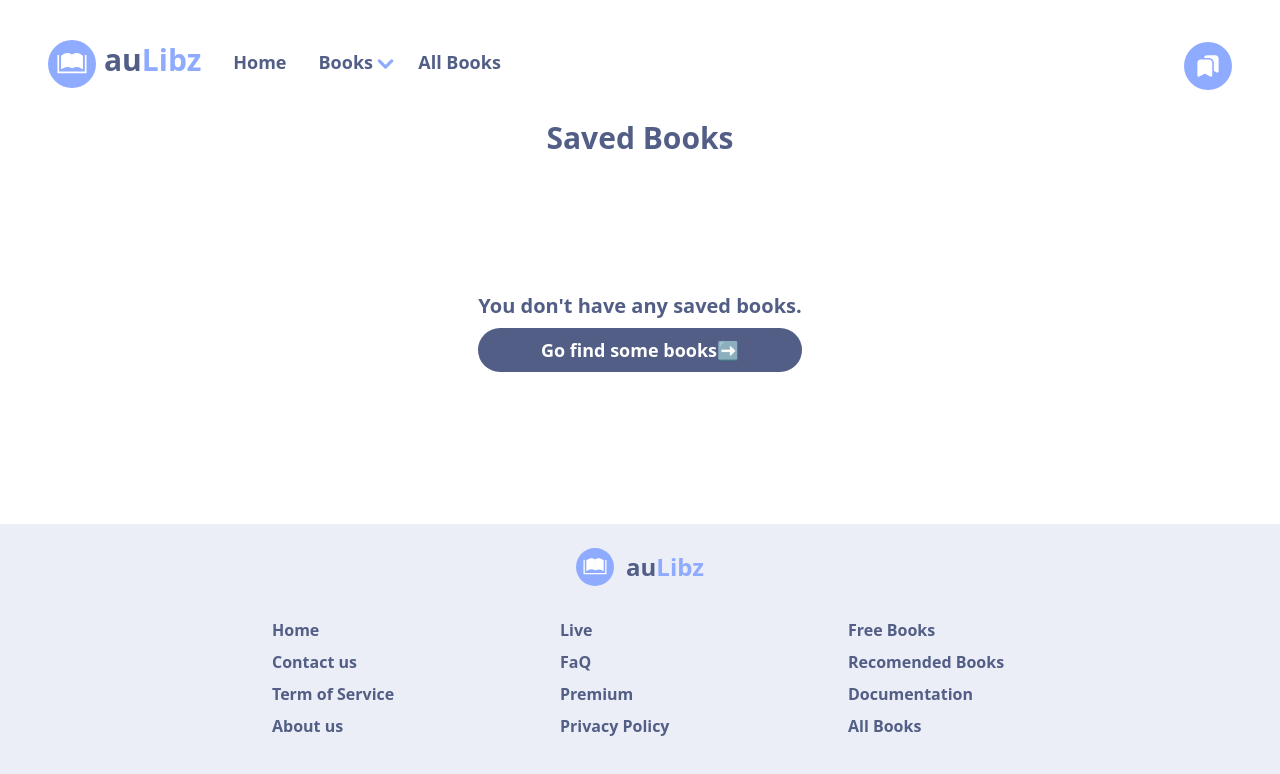
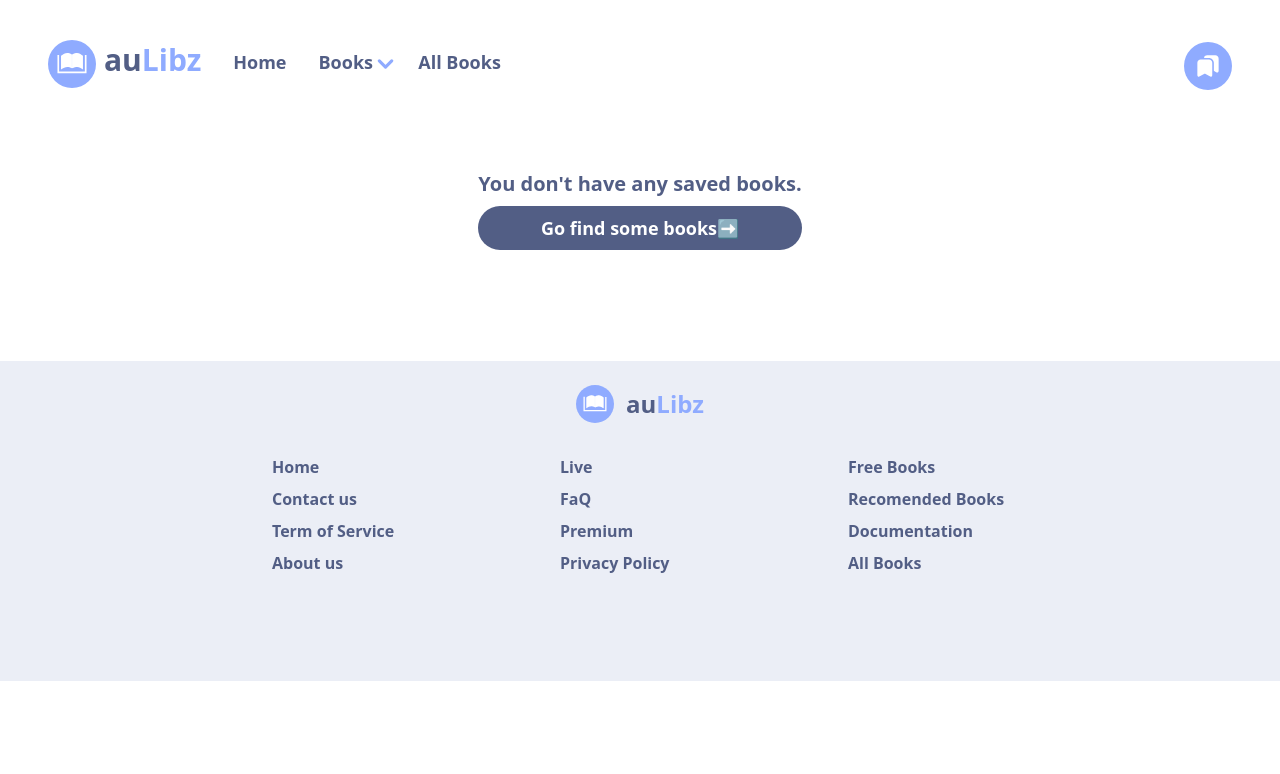
Before and after one commit to aufaikrimaa/library-app, a React (Vite) app: page /saved in a window 1280 px wide. Shown: the top 774 px of the page. Built offline with nearby package versions, Linux system fonts and the light colour scheme.

Commit message:
update management saved books

```diff
--- a/src/components/book-save/ButtonSaveBook.jsx
+++ b/src/components/book-save/ButtonSaveBook.jsx
@@ -7,12 +7,14 @@ function ButtonSaveBook({
   isSaved,
   setIsSaved,
   styleIcon,
+  updateSavedBooks,
 }) {
   const handleSave = () => {
     let savedBooks = JSON.parse(localStorage.getItem("savedBooks") || "[]");
     savedBooks = [...savedBooks, bookDetail];
     localStorage.setItem("savedBooks", JSON.stringify(savedBooks));
     setIsSaved(true);
+    updateSavedBooks(savedBooks);
   };
 
   const handleUnsave = (id) => {
@@ -20,6 +22,7 @@ function ButtonSaveBook({
     const updatedSavedBooks = savedBooks.filter((book) => book.id !== id);
     localStorage.setItem("savedBooks", JSON.stringify(updatedSavedBooks));
     setIsSaved(false);
+    updateSavedBooks(updatedSavedBooks);
   };
 
   return (
--- a/src/components/book-save/SavedBookCard.jsx
+++ b/src/components/book-save/SavedBookCard.jsx
@@ -2,7 +2,7 @@ import { Link } from "react-router-dom";
 import ButtonSaveBook from "./ButtonSaveBook";
 import { useState, useEffect } from "react";
 
-function SavedBookCard({ img, title, id, author, book }) {
+function SavedBookCard({ img, title, id, author, book, updateSavedBooks }) {
   const [isSaved, setIsSaved] = useState(false);
   useEffect(() => {
     const savedBooks = JSON.parse(localStorage.getItem("savedBooks") || "[]");
@@ -45,6 +45,7 @@ function SavedBookCard({ img, title, id, author, book }) {
                 bookDetail={book}
                 isSaved={isSaved}
                 setIsSaved={setIsSaved}
+                updateSavedBooks={updateSavedBooks}
                 styleIcon={"h-3 self-center pr-0.5"}
                 styleButton={
                   "cursor-pointer button-read border border-2 lg:border-[1.5px] rounded-lg border-[#525E85] font-bold flex justify-center py-0.5"
--- a/src/components/navbar/Navbar.jsx
+++ b/src/components/navbar/Navbar.jsx
@@ -10,7 +10,7 @@ function Navbar() {
   const location = useLocation();
   const [isDropdownOpen, setIsDropdownOpen] = useState(false);
   const [activeNav, setActiveNav] = useState(location.pathname);
-  const [countSave, setCountSave] = useState(null);
+  // const [countSave, setCountSave] = useState(null);
 
   const bookNav = [
     "Business & Economics",
@@ -45,13 +45,8 @@ function Navbar() {
     setActiveNav(menu);
   };
 
-  useEffect(() => {
-    const savedBooks = JSON.parse(localStorage.getItem("savedBooks") || "[]");
-    const countSaved = savedBooks.length;
-    setCountSave(countSaved);
-  });
-
-  // console.log(countSave);
+  const savedBooks = JSON.parse(localStorage.getItem("savedBooks") || "[]");
+  const countSaved = savedBooks.length;
 
   return (
     <>
@@ -124,9 +119,9 @@ function Navbar() {
         </div>
         <div className="flex basis-1/2 justify-end">
           <Link to="/saved" className="self-center grid">
-            {countSave ? (
+            {countSaved ? (
               <div className="absolute justify-self-end rounded-full bg-[#525E85] w-3.5 h-3.5 text-white flex justify-center">
-                <div className="self-center text-xs">{countSave}</div>
+                <div className="self-center text-xs">{countSaved}</div>
               </div>
             ) : (
               <></>
--- a/src/pages/DetailBook.jsx
+++ b/src/pages/DetailBook.jsx
@@ -11,6 +11,7 @@ function DetailBook() {
   const dispatch = useDispatch();
   const { bookDetail, status } = useSelector((state) => state.books);
   const [isSaved, setIsSaved] = useState(false);
+  const [savedBooks, setSavedBooks] = useState([]);
 
   useEffect(() => {
     dispatch(getBookDetail(id));
@@ -18,8 +19,6 @@ function DetailBook() {
     const isBookSaved = savedBooks.some((book) => book.id === id);
     setIsSaved(isBookSaved);
   }, [id]);
-
-  // console.log(bookDetail);
 
   const formatDate = (dateString) => {
     const date = new Date(dateString);
@@ -37,6 +36,10 @@ function DetailBook() {
 
   const buttonLink = (link) => {
     return window.open(link, "_blank");
+  };
+
+  const updateSavedBooks = (updatedBooks) => {
+    setSavedBooks(updatedBooks);
   };
 
   return (
@@ -135,6 +138,7 @@ function DetailBook() {
                     bookDetail={bookDetail}
                     isSaved={isSaved}
                     setIsSaved={setIsSaved}
+                    updateSavedBooks={updateSavedBooks}
                     styleIcon={"h-3.5 self-center pr-0.5"}
                     styleButton={
                       "cursor-pointer button-read border border-2 rounded-lg border-[#525E85] font-bold w-24 flex justify-center py-1"
--- a/src/pages/Saved.jsx
+++ b/src/pages/Saved.jsx
@@ -2,21 +2,30 @@ import { Link } from "react-router-dom";
 import SavedBookCard from "../components/book-save/SavedBookCard";
 import Footer from "../components/footer/Footer";
 import Navbar from "../components/navbar/Navbar";
+import { useEffect, useState } from "react";
 
 function Saved() {
-  const savedBooks = JSON.parse(localStorage.getItem("savedBooks") || "[]");
-  //   console.log(savedBooks);
+  const [savedBooks, setSavedBooks] = useState([]);
+
+  useEffect(() => {
+    const savedBook = JSON.parse(localStorage.getItem("savedBooks") || "[]");
+    setSavedBooks(savedBook);
+  }, []);
+
+  const updateSavedBooks = (updatedBooks) => {
+    setSavedBooks(updatedBooks);
+  };
 
   return (
     <>
       <Navbar />
       <div className="px-4">
-        <div className="flex justify-center text-[#525E85] text-3xl font-bold pt-18 mb-5">
-          Saved Books
-        </div>
-        <div className="flex flex-wrap justify-center mb-6">
-          {savedBooks && savedBooks.length > 0 ? (
-            <>
+        {savedBooks && savedBooks.length > 0 ? (
+          <>
+            <div className="flex justify-center text-[#525E85] text-3xl font-bold pt-18 mb-8">
+              Saved Books
+            </div>
+            <div className="flex flex-wrap justify-center mb-8">
               {savedBooks.map((item, index) => (
                 <SavedBookCard
                   key={index}
@@ -25,11 +34,14 @@ function Saved() {
                   img={item.volumeInfo.imageLinks?.thumbnail}
                   title={item.volumeInfo.title}
                   author={item.volumeInfo.authors}
+                  updateSavedBooks={updateSavedBooks}
                 />
               ))}
-            </>
-          ) : (
-            <div className="h-[18rem] 2xl:h-[20rem] 3xl:h-[24rem] grid content-center">
+            </div>
+          </>
+        ) : (
+          <div className="flex justify-center mb-8">
+            <div className="h-[23.6rem] 2xl:h-[27.3rem] 3xl:h-[30.4rem] lg:h-[18.8rem] grid content-center pt-18">
               <div className="font-bold text-[#525E85] text-xl mb-1">
                 You don't have any saved books.
               </div>
@@ -40,8 +52,8 @@ function Saved() {
                 Go find some books➡️
               </Link>
             </div>
-          )}
-        </div>
+          </div>
+        )}
       </div>
       <Footer />
     </>
```
